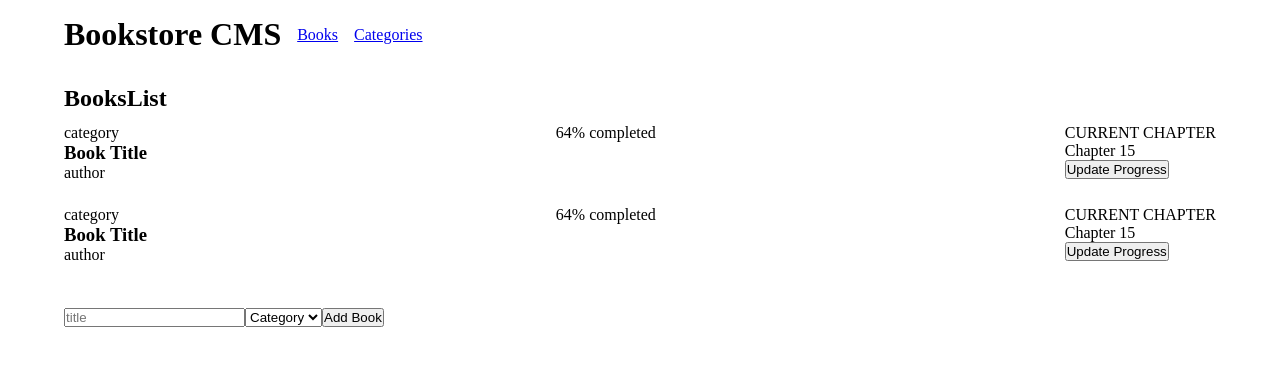
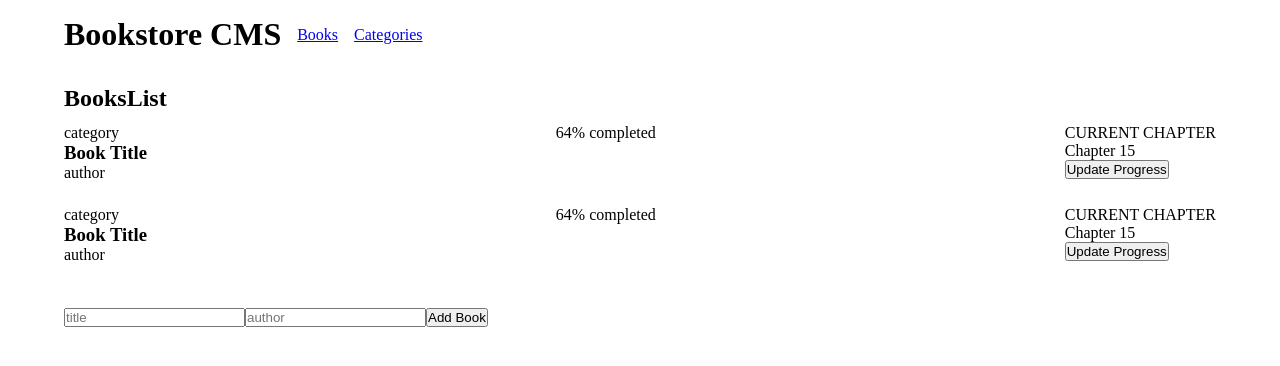
Before and after one commit to gtekle/bookstore-cms, a React (Create React App) app: page / in a window 1280 px wide. Shown: the top 366 px of the page. Built offline with nearby package versions, Linux system fonts and the light colour scheme.

Commit message:
Add addBook action react-redux binding with the add-book button

```diff
--- a/src/components/AddBookForm.js
+++ b/src/components/AddBookForm.js
@@ -1,11 +1,34 @@
-const AddBookForm = () => (
-  <form action="" className="form-add-book">
-    <input type="text" name="bookTitle" id="book-title" placeholder="title" required />
-    <select name="category" id="category">
-      <option value="" disabled selected>Category</option>
-    </select>
-    <input type="submit" value="Add Book" />
-  </form>
-);
+import { useDispatch } from 'react-redux';
+import { v4 as uuidv4 } from 'uuid';
+
+import {addBook} from '../redux/books/books';
+
+const AddBookForm = () => {
+  const dispatch = useDispatch();
+
+  const submitBookToStore = (e) => {
+    e.preventDefault();
+
+    const {title, author} = e.target.elements;
+
+    const newBook = {
+      id: uuidv4(),
+      title: title.value,
+      author: author.value,
+    }
+    e.target.reset();
+    title.focus = true;
+
+    dispatch(addBook(newBook));
+  }
+
+  return (
+    <form onSubmit={submitBookToStore} className="form-add-book">
+      <input type="text" name="title" id="book-title" placeholder="title" required />
+      <input type="text" name="author" id="book-author" placeholder='author' required />
+      <input type="submit" value="Add Book" />
+    </form>
+  )
+};
 
 export default AddBookForm;
```
